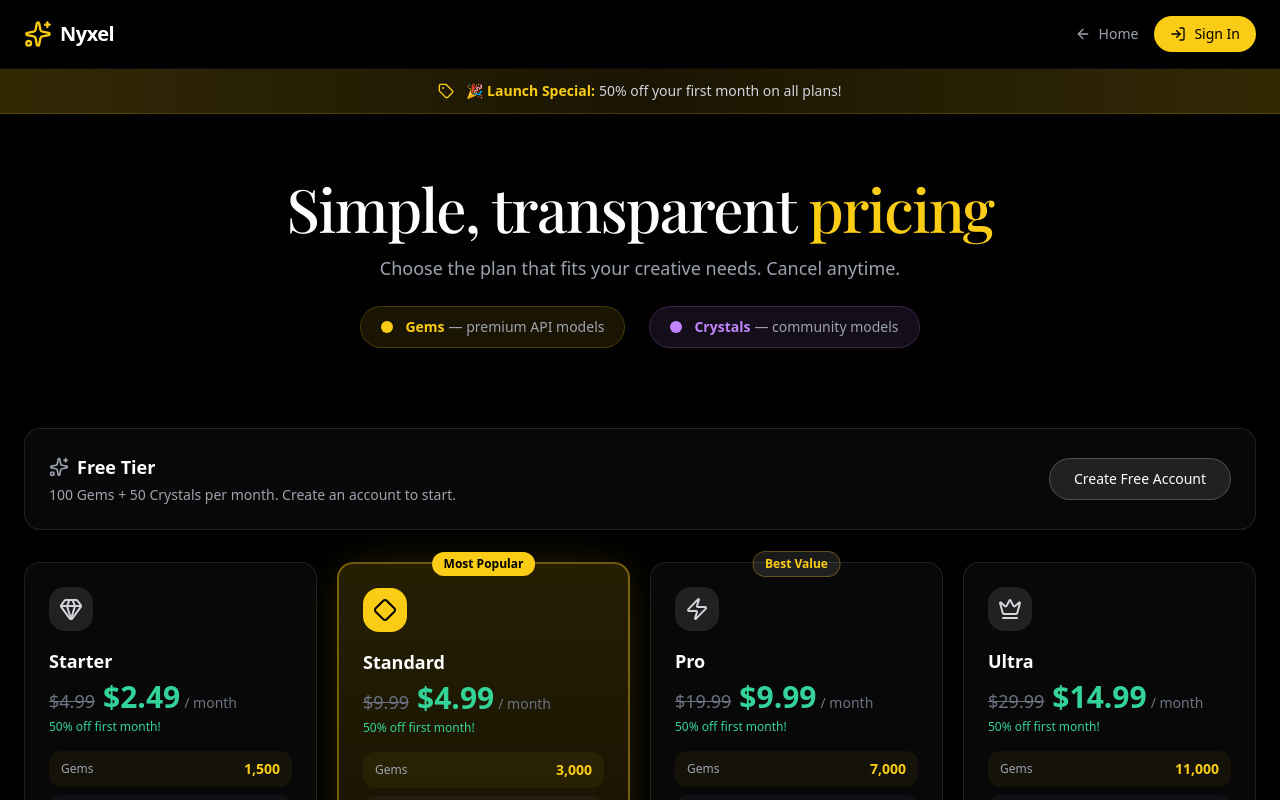
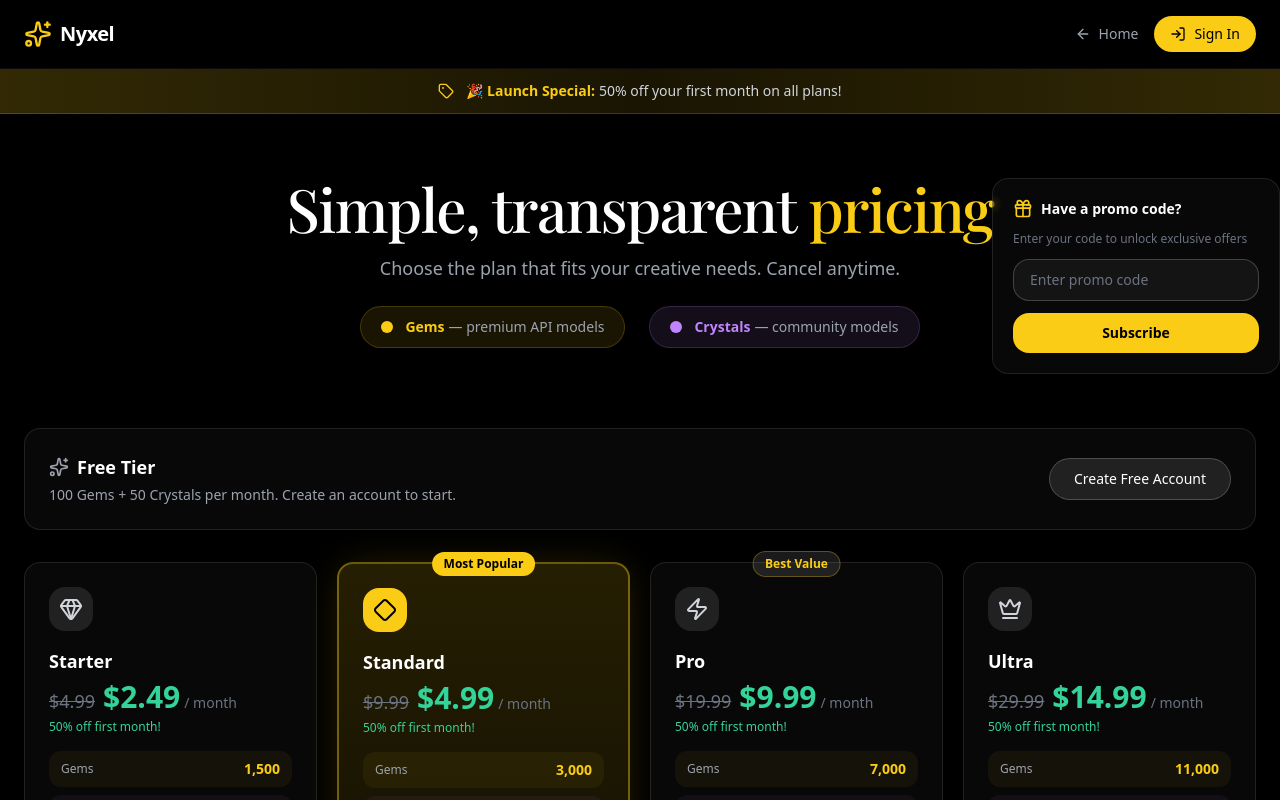
Before and after one commit to Thairm/Nyxel, a React (Vite) app in the folder app/: page /pricing in a window 1280 px wide. Shown: the top 800 px of the page. Built offline with nearby package versions, Linux system fonts and the light colour scheme; a web font is replaced by a local one.

Commit message:
feat: add promo code input card to pricing page hero section

```diff
--- a/app/src/pages/PricingPage.tsx
+++ b/app/src/pages/PricingPage.tsx
@@ -1,7 +1,17 @@
+import { useState } from 'react';
 import { Link } from 'react-router-dom';
-import { Check, Sparkles, Gem, Diamond, Zap, Crown, ArrowLeft, Info, LogIn, LogOut, Tag } from 'lucide-react';
+import { Check, Sparkles, Gem, Diamond, Zap, Crown, ArrowLeft, Info, LogIn, LogOut, Tag, Gift } from 'lucide-react';
 import { useAuth, usePromoStatus } from '../hooks/useAuth';
 import { TIER_ORDER } from '../lib/supabase';
+
+// Social media promo codes → payment link mapping
+// Add new codes here as needed
+const SOCIAL_PROMO_CODES: Record<string, string> = {
+    'STANDARD100': 'https://buy.stripe.com/14A14nfuna8w3QhdCA7g40c?prefilled_promo_code=STANDARD100qpwrpesmcvpogsak',
+    // Add more social promo codes here, e.g.:
+    // 'YOUTUBE100': 'https://buy.stripe.com/...',
+    // 'TWITTER100': 'https://buy.stripe.com/...',
+};
 
 interface TierLinks {
     default: string;
@@ -126,8 +136,28 @@ const modelCosts = [
 export default function PricingPage() {
     const { user, loading: authLoading, signOut } = useAuth();
     const { promoUsed, currentTier, loading: promoLoading } = usePromoStatus();
+    const [promoCode, setPromoCode] = useState('');
+    const [promoError, setPromoError] = useState('');
 
     const isLoading = authLoading || promoLoading;
+
+    // Handle social promo code submission
+    const handlePromoSubmit = () => {
+        const code = promoCode.trim().toUpperCase();
+        const link = SOCIAL_PROMO_CODES[code];
+        if (link) {
+            if (!user) {
+                // Save code to localStorage so we can redirect after login
+                localStorage.setItem('pendingPromoCode', code);
+                window.location.href = '/auth';
+                return;
+            }
+            setPromoError('');
+            window.location.href = link;
+        } else {
+            setPromoError('Invalid promo code. Please check and try again.');
+        }
+    };
 
     // Determine which link to use for a tier
     const getLinkForTier = (tier: PricingTier) => {
@@ -217,7 +247,7 @@ export default function PricingPage() {
             </div>
 
             {/* Hero */}
-            <section className="pt-16 pb-8 px-6">
+            <section className="pt-16 pb-8 px-6 relative">
                 <div className="max-w-4xl mx-auto text-center">
                     <h1
                         className="text-4xl sm:text-5xl md:text-6xl font-medium mb-4 tracking-tight"
@@ -258,7 +288,67 @@ export default function PricingPage() {
                         </div>
                     </div>
                 </div>
+
+                {/* Promo Code Card — positioned on the right */}
+                <div className="hidden lg:block absolute top-16 right-6 xl:right-[calc((100%-1280px)/2)]">
+                    <div className="w-72 rounded-2xl bg-white/[0.03] border border-white/10 p-5 backdrop-blur-sm">
+                        <div className="flex items-center gap-2 mb-3">
+                            <Gift className="w-5 h-5 text-yellow-400" />
+                            <h3 className="text-sm font-semibold">Have a promo code?</h3>
+                        </div>
+                        <p className="text-xs text-gray-500 mb-3">
+                            Enter your code to unlock exclusive offers
+                        </p>
+                        <input
+                            type="text"
+                            value={promoCode}
+                            onChange={(e) => { setPromoCode(e.target.value); setPromoError(''); }}
+                            onKeyDown={(e) => e.key === 'Enter' && handlePromoSubmit()}
+                            placeholder="Enter promo code"
+                            className="w-full bg-white/5 border border-white/20 rounded-xl px-4 py-2.5 text-sm text-white placeholder-gray-500 focus:outline-none focus:border-yellow-400/50 transition-colors mb-3"
+                        />
+                        <button
+                            onClick={handlePromoSubmit}
+                            className="w-full bg-yellow-400 text-black py-2.5 rounded-xl text-sm font-semibold hover:bg-yellow-300 transition-colors cursor-pointer"
+                        >
+                            Subscribe
+                        </button>
+                        {promoError && (
+                            <p className="text-red-400 text-xs mt-2 text-center">{promoError}</p>
+                        )}
+                    </div>
+                </div>
+
+                {/* Mobile Promo Code (shown below hero on smaller screens) */}
+                <div className="lg:hidden mt-8 max-w-sm mx-auto">
+                    <div className="rounded-2xl bg-white/[0.03] border border-white/10 p-5 backdrop-blur-sm">
+                        <div className="flex items-center gap-2 mb-3">
+                            <Gift className="w-5 h-5 text-yellow-400" />
+                            <h3 className="text-sm font-semibold">Have a promo code?</h3>
+                        </div>
+                        <div className="flex gap-2">
+                            <input
+                                type="text"
+                                value={promoCode}
+                                onChange={(e) => { setPromoCode(e.target.value); setPromoError(''); }}
+                                onKeyDown={(e) => e.key === 'Enter' && handlePromoSubmit()}
+                                placeholder="Enter promo code"
+                                className="flex-1 bg-white/5 border border-white/20 rounded-xl px-4 py-2.5 text-sm text-white placeholder-gray-500 focus:outline-none focus:border-yellow-400/50 transition-colors"
+                            />
+                            <button
+                                onClick={handlePromoSubmit}
+                                className="bg-yellow-400 text-black px-5 py-2.5 rounded-xl text-sm font-semibold hover:bg-yellow-300 transition-colors cursor-pointer"
+                            >
+                                Subscribe
+                            </button>
+                        </div>
+                        {promoError && (
+                            <p className="text-red-400 text-xs mt-2 text-center">{promoError}</p>
+                        )}
+                    </div>
+                </div>
             </section>
+
 
             {/* Free Tier + Paid Tiers */}
             <section className="py-12 px-6">
```
